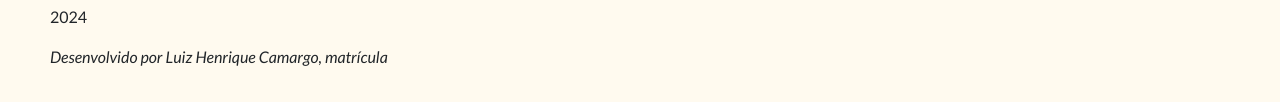
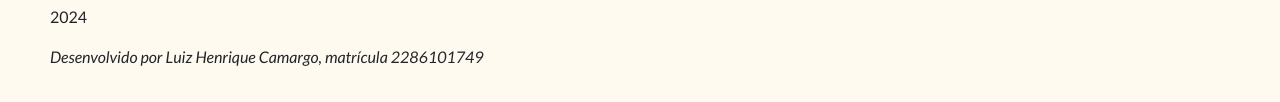
Before and after one commit to LuizHCamargo/aa-frontend, a website: page src/index.html in a window 1280 px wide. Shown: the part 1792-1894 px from the top of the page. Drawn offline with nearby package versions, Linux system fonts and the light colour scheme.

Commit message:
Inclusão da matrícula no index

```diff
--- a/src/index.html
+++ b/src/index.html
@@ -40,7 +40,7 @@
     <footer>
         <h2>Tia Rosa Coffee Shops</h2>
         <p>2024</p>
-        <p><em>Desenvolvido por Luiz Henrique Camargo, matrícula </em></p>
+        <p><em>Desenvolvido por Luiz Henrique Camargo, matrícula 2286101749</em></p>
     </footer>
     <script src="../node_modules/bootstrap/dist/js/bootstrap.bundle.min.js"></script>
 </body>
```
